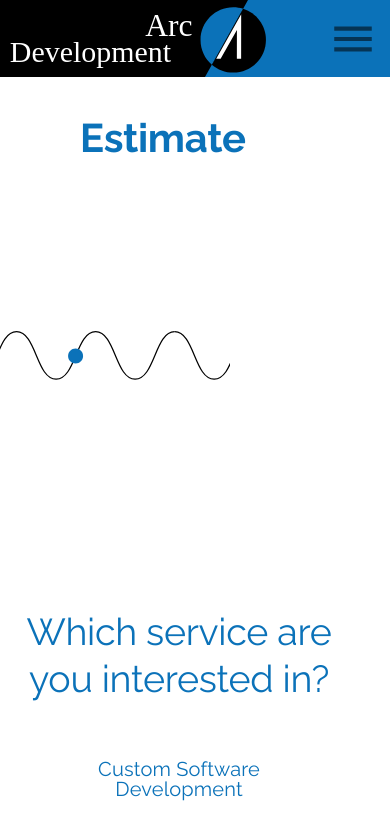
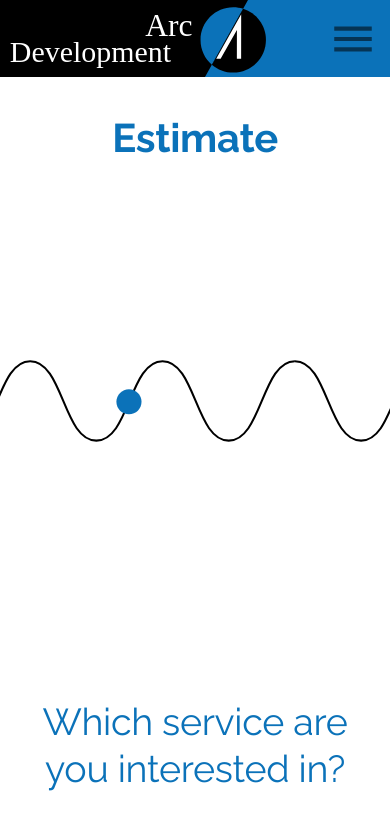
Before and after one commit to PupRiku/arcdevelopment_class, a React (Create React App) app: page /estimate in a window 390 px wide. Shown: the top 817 px of the page. Built offline with nearby package versions, Linux system fonts and the light colour scheme.

Commit message:
Finish responsive design

```diff
--- a/src/components/Estimate.js
+++ b/src/components/Estimate.js
@@ -9,6 +9,8 @@
 import Dialog from '@material-ui/core/Dialog';
 import DialogContent from '@material-ui/core/DialogContent';
 import TextField from '@material-ui/core/TextField';
+import useMediaQuery from '@material-ui/core/useMediaQuery';
+import Hidden from '@material-ui/core/Hidden';
 
 import check from '../assets/check.svg';
 import send from '../assets/send.svg';
@@ -56,7 +58,8 @@
   },
   message: {
     border: `2px solid ${theme.palette.common.blue}`,
-    marginTop: '5em',
+    marginTop: '3em',
+    marginBottom: '2em',
     borderRadius: 5,
   },
   specialText: {
@@ -326,6 +329,9 @@
 export default function Estimate() {
   const classes = useStyles();
   const theme = useTheme();
+  const matchesMD = useMediaQuery(theme.breakpoints.down('md'));
+  const matchesSM = useMediaQuery(theme.breakpoints.down('sm'));
+  //const matchesXS = useMediaQuery(theme.breakpoints.down('xs'));
 
   const [questions, setQuestions] = useState(defaultQuestions);
   const [dialogOpen, setDialogOpen] = useState(false);
@@ -582,11 +588,16 @@
 
   const softwareSelection = (
     <Grid container direction="column">
-      <Grid item container alignItems="center" style={{marginBottom: '1.25em'}}>
-        <Grid item  xs={2}>
+      <Grid
+        item
+        container
+        alignItems="center"
+        style={{ marginBottom: '1.25em' }}
+      >
+        <Grid item xs={2}>
           <img src={check} alt="checkmark" />
         </Grid>
-        <Grid item  xs={10}>
+        <Grid item xs={10}>
           <Typography variant="body1">
             You want {service}
             {platforms.length > 0
@@ -619,7 +630,12 @@
           </Typography>
         </Grid>
       </Grid>
-      <Grid item container alignItems="center" style={{marginBottom: '1.25em'}}>
+      <Grid
+        item
+        container
+        alignItems="center"
+        style={{ marginBottom: '1.25em' }}
+      >
         <Grid item xs={2}>
           <img src={check} alt="checkmark" />
         </Grid>
@@ -667,7 +683,7 @@
   );
 
   const websiteSelection = (
-    <Grid container direction="column">
+    <Grid container direction="column" style={{ marginTop: '14em' }}>
       <Grid item container alignItems="center">
         <Grid item xs={2}>
           <img src={check} alt="checkmark" />
@@ -686,13 +702,28 @@
 
   return (
     <Grid container direction="row">
-      <Grid item container direction="column" lg>
-        <Grid item style={{ marginTop: '2em', marginLeft: '5em' }}>
-          <Typography variant="h2">Estimate</Typography>
+      <Grid
+        item
+        container
+        direction="column"
+        lg
+        alignItems={matchesMD ? 'center' : undefined}
+      >
+        <Grid
+          item
+          style={{ marginTop: '2em', marginLeft: matchesMD ? 0 : '5em' }}
+        >
+          <Typography variant="h2" align={matchesMD ? 'center' : undefined}>
+            Estimate
+          </Typography>
         </Grid>
         <Grid
           item
-          style={{ marginRight: '10em', maxWidth: '50em', marginTop: '7.5em' }}
+          style={{
+            marginRight: matchesMD ? 0 : '10em',
+            maxWidth: '50em',
+            marginTop: '7.5em',
+          }}
         >
           <Lottie options={defaultOptions} height="100%" width="100%" />
         </Grid>
@@ -703,7 +734,7 @@
         direction="column"
         alignItems="center"
         lg
-        style={{ marginRight: '2em', marginBottom: '25em' }}
+        style={{ marginRight: matchesMD ? 0 : '2em', marginBottom: '25em' }}
       >
         {questions
           .filter((question) => question.active)
@@ -718,6 +749,8 @@
                     fontSize: '2.35rem',
                     marginTop: '5em',
                     lineHeight: 1.25,
+                    marginLeft: matchesSM ? '1em' : 0,
+                    marginRight: matchesSM ? '1em' : 0,
                   }}
                 >
                   {question.title}
@@ -744,6 +777,7 @@
                       display: 'grid',
                       textTransform: 'none',
                       borderRadius: 0,
+                      marginBottom: matchesSM ? '1.5em' : 0,
                       backgroundColor: option.selected
                         ? theme.palette.common.orange
                         : null,
@@ -824,21 +858,34 @@
         </Grid>
       </Grid>
       <Dialog
+        style={{ zIndex: 1302 }}
         open={dialogOpen}
         onClose={() => setDialogOpen(false)}
         fullWidth
-        maxWidth='lg'
+        maxWidth="lg"
+        fullScreen={matchesSM}
       >
         <Grid container justify="center">
-          <Grid item>
+          <Grid item style={{ marginTop: '1em', marginBottom: '1em' }}>
             <Typography variant="h2" align="center">
               Estimate
             </Typography>
           </Grid>
         </Grid>
         <DialogContent>
-          <Grid container justify='space-around'>
-            <Grid item container direction="column" md={7} style={{maxWidth: '20em'}}>
+          <Grid
+            container
+            justify="space-around"
+            direction={matchesSM ? 'column' : 'row'}
+            alignItems={matchesSM ? 'center' : undefined}
+          >
+            <Grid
+              item
+              container
+              direction="column"
+              md={7}
+              style={{ maxWidth: '20em' }}
+            >
               <Grid item style={{ marginBottom: '0.5em' }}>
                 <TextField
                   label="Name"
@@ -883,23 +930,40 @@
                 />
               </Grid>
               <Grid item>
-                <Typography variant="body1" paragraph>
+                <Typography
+                  variant="body1"
+                  paragraph
+                  align={matchesSM ? 'center' : undefined}
+                >
                   We can create this custom digital solution for an estimated{' '}
                   <span className={classes.specialText}>
                     ${total.toFixed(2)}
                   </span>
                 </Typography>
-                <Typography variant="body1" paragraph>
+                <Typography
+                  variant="body1"
+                  paragraph
+                  align={matchesSM ? 'center' : undefined}
+                >
                   Fill out your name, number, and email, place your request, and
                   we’ll get back to you with details moving forward and a final
                   price.
                 </Typography>
               </Grid>
             </Grid>
-            <Grid item container direction="column" md={5} style={{maxWidth: '30em'}}>
-              <Grid item>
-                {questions.length > 2 ? softwareSelection : websiteSelection}
-              </Grid>
+            <Grid
+              item
+              container
+              direction="column"
+              alignItems={matchesSM ? 'center' : undefined}
+              md={5}
+              style={{ maxWidth: '30em' }}
+            >
+              <Hidden smDown>
+                <Grid item>
+                  {questions.length > 2 ? softwareSelection : websiteSelection}
+                </Grid>
+              </Hidden>
               <Grid item>
                 <Button variant="contained" className={classes.estimateButton}>
                   Place Request
@@ -910,6 +974,17 @@
                   />
                 </Button>
               </Grid>
+              <Hidden mdUp>
+                <Grid item style={{ marginBottom: matchesSM ? '5em' : 0 }}>
+                  <Button
+                    style={{ fontWeight: 300 }}
+                    color="primary"
+                    onClick={() => setDialogOpen(false)}
+                  >
+                    Cancel
+                  </Button>
+                </Grid>
+              </Hidden>
             </Grid>
           </Grid>
         </DialogContent>
```
